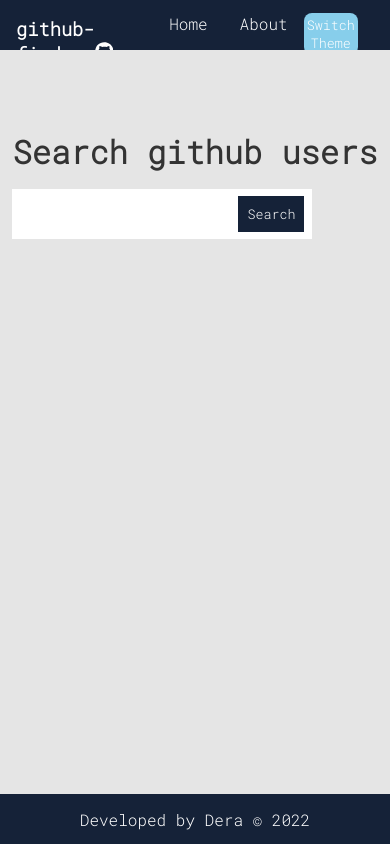
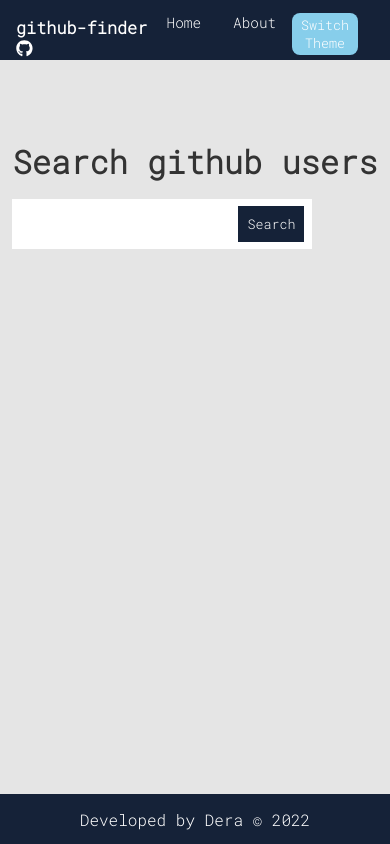
Before and after one commit to derahcnwosu/github-finder-app, a React (Create React App) app: page / in a window 390 px wide. Built offline with nearby package versions, Linux system fonts and the light colour scheme.

Commit message:
Media query adjustment on navbar

```diff
--- a/src/index.css
+++ b/src/index.css
@@ -55,7 +55,7 @@
         'footer footer footer'
     ;
     height: 100vh;
-    grid-template-rows: 50px 1fr 50px;
+    grid-template-rows: 60px 1fr 50px;
 }
 
 .navbar{
@@ -220,6 +220,9 @@
 
 
 @media (max-width: 600px) {
+    .navbar{
+        font-size: 0.9rem;
+    }
     .navbar ul{
         margin-right: 2rem;
     }
@@ -230,10 +233,14 @@
     .lead-txt{
         font-size: 2rem;
     }
+    .tertiary-txt{
+        font-size: 2rem;
+    }
 
     .find-input{
         width: 300px;
     }
+
     .user-list{
         grid-template-columns: 1fr;
     }
```
